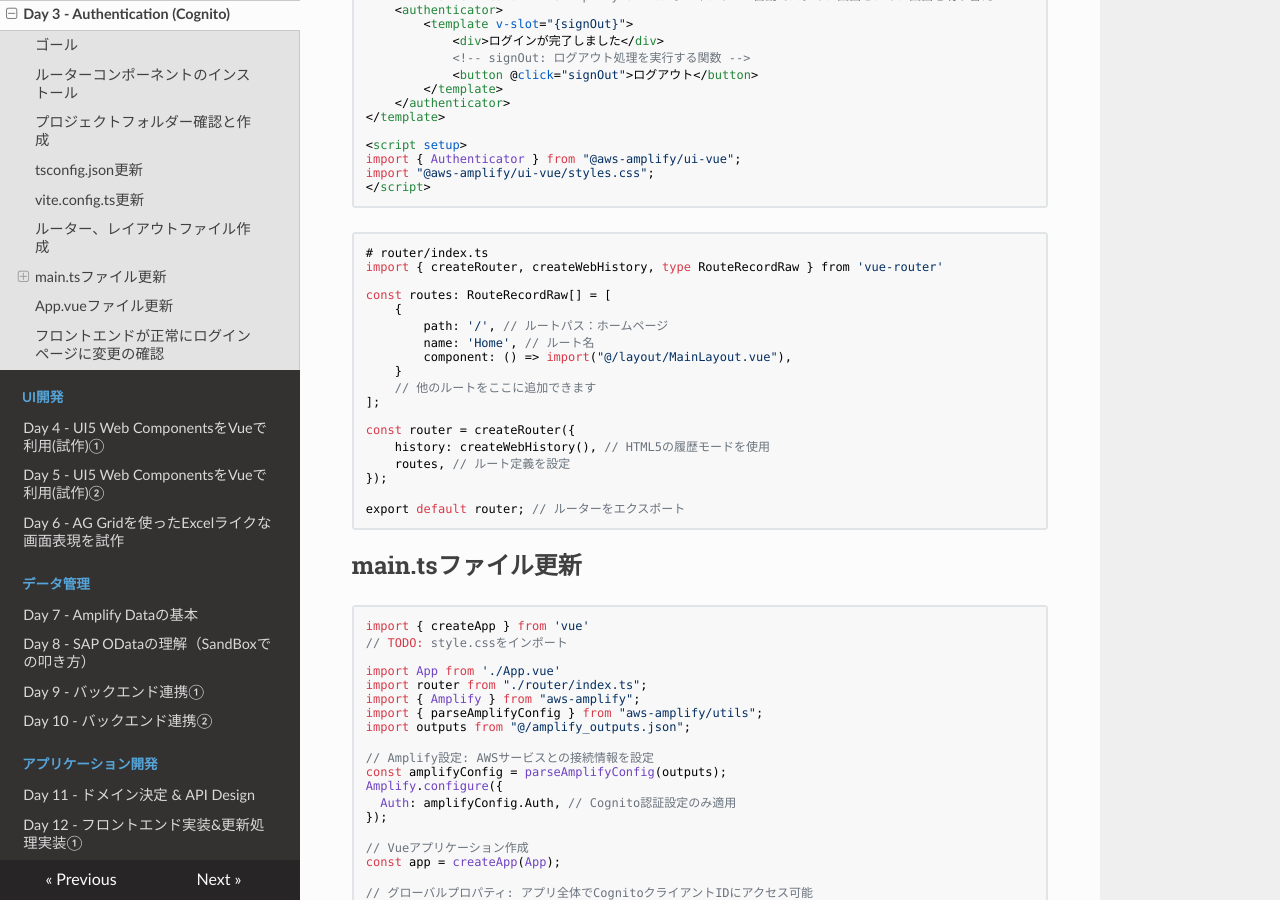
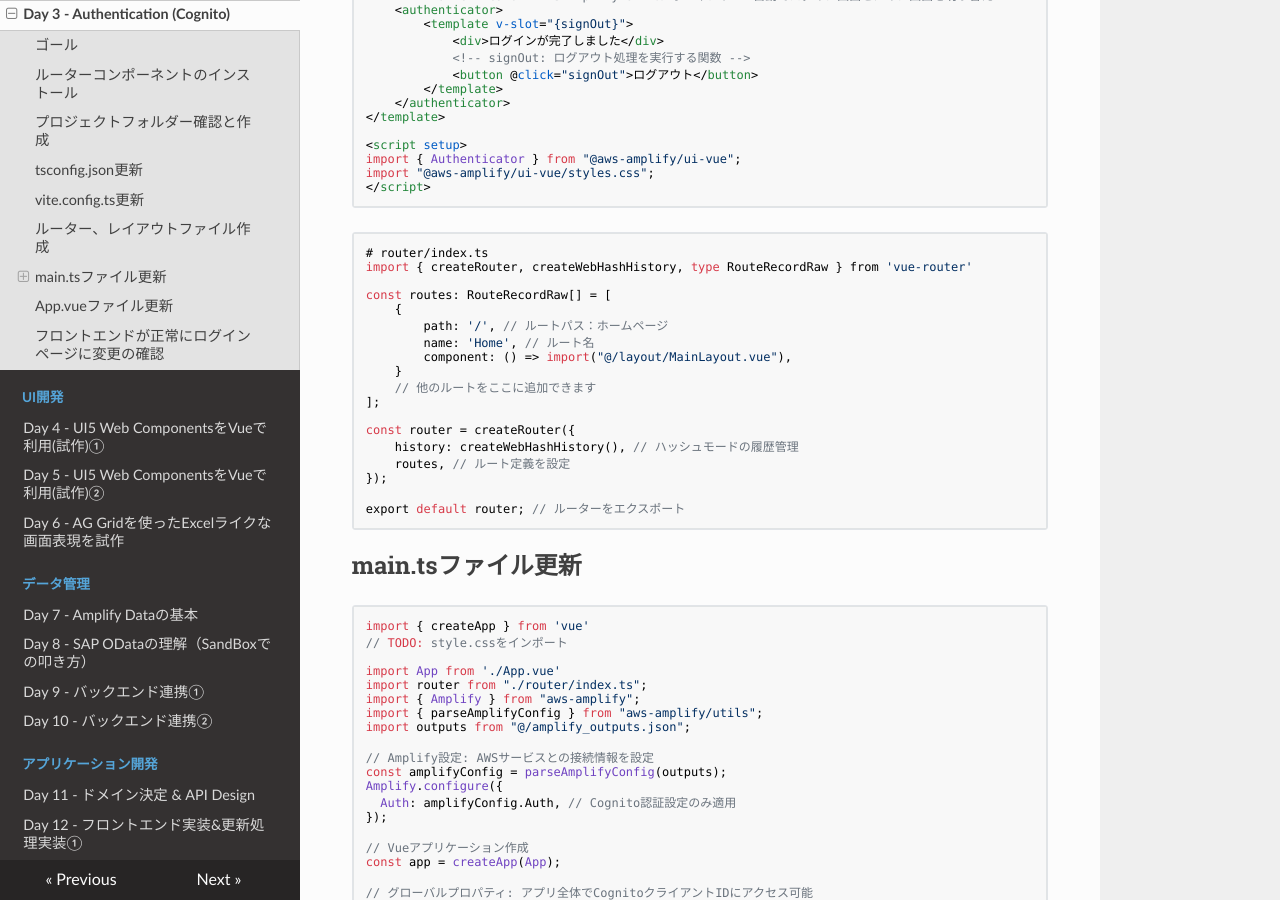
Before and after one commit to ET-n-pan/amplify-curriculum, an MkDocs documentation site: the page built from docs/foundation/day03-authentication.md, in a window 1280 px wide and 900 px high, scrolled down 2728 px. Built offline with MkDocs 1.6.1, drawn with Linux system fonts in a browser that asks for light colours; nearby versions of some CDN libraries.

Commit message:
fix: change createWebHistory() -> createWebHashHistory()

````diff
--- a/docs/foundation/day03-authentication.md
+++ b/docs/foundation/day03-authentication.md
@@ -112,7 +112,7 @@ import "@aws-amplify/ui-vue/styles.css";
 
 ```
 # router/index.ts
-import { createRouter, createWebHistory, type RouteRecordRaw } from 'vue-router'
+import { createRouter, createWebHashHistory, type RouteRecordRaw } from 'vue-router'
 
 const routes: RouteRecordRaw[] = [
     {
@@ -124,7 +124,7 @@ const routes: RouteRecordRaw[] = [
 ];
 
 const router = createRouter({
-    history: createWebHistory(), // HTML5の履歴モードを使用
+    history: createWebHashHistory(), // ハッシュモードの履歴管理
     routes, // ルート定義を設定
 });
 
````
